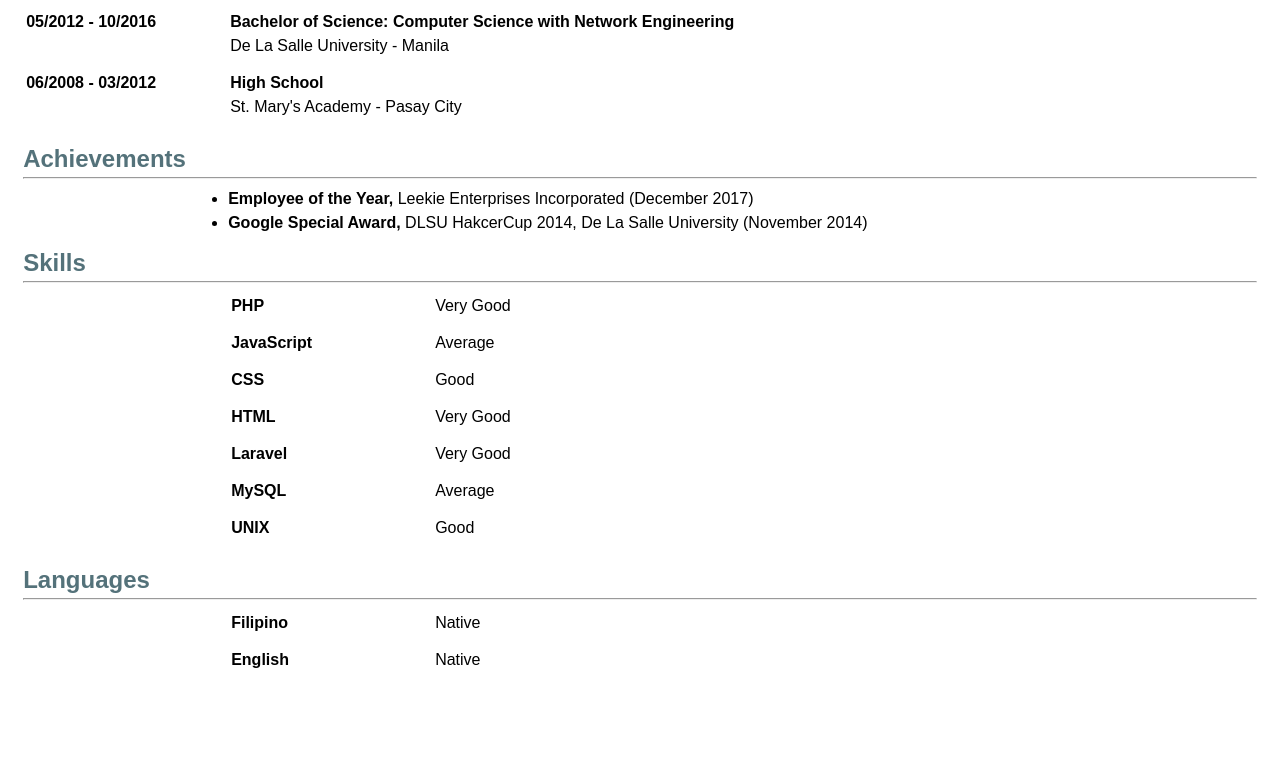
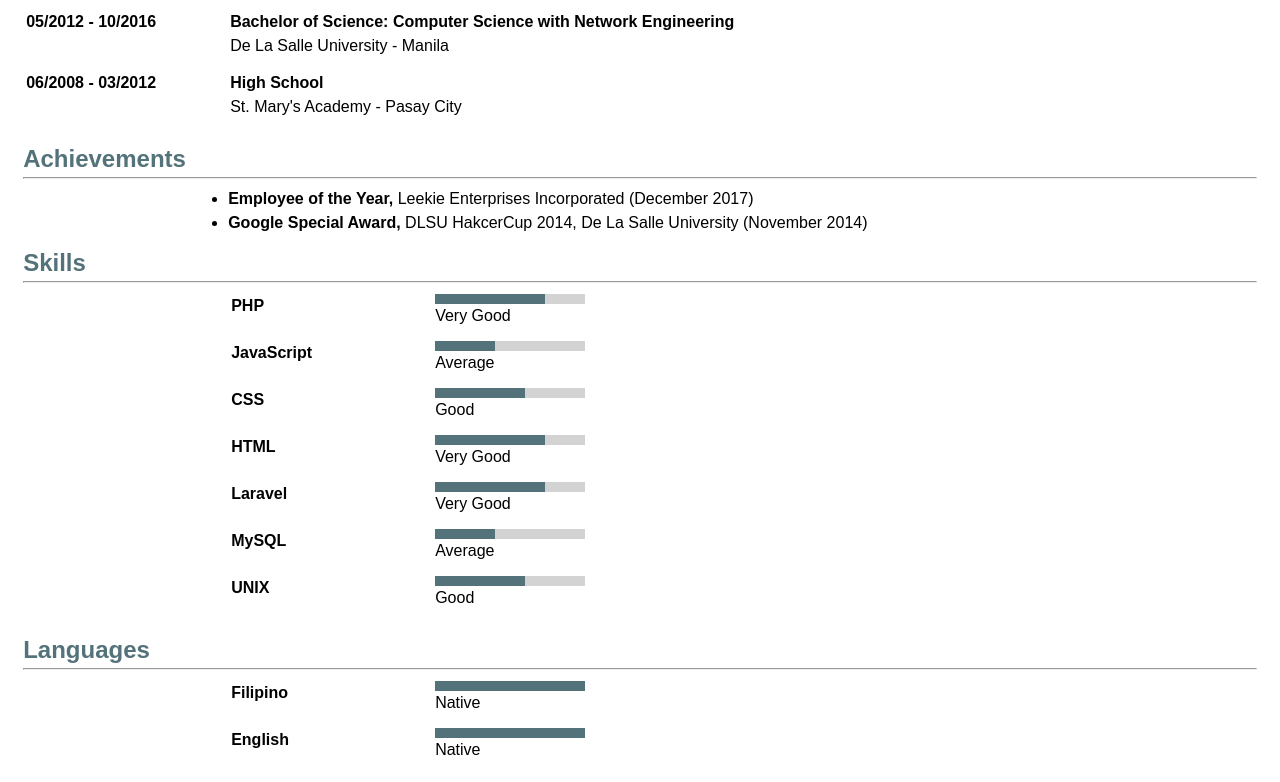
Before and after one commit to trishcaburian/trishcaburian.github.io, a plain HTML site: page index.html in a window 1280 px wide. Shown: the part 699-1481 px from the top of the page. Before the commit the page ends 1391 px from the top, so only its background shows below. Drawn offline with Linux system fonts and the light colour scheme.

Commit message:
progress bars :)

```diff
--- a/index.html
+++ b/index.html
@@ -85,31 +85,60 @@
             <table style="margin:0">
                 <tr>
                     <td class="spacing">PHP</td>
-                    <td>Very Good</td>
+                    <td>
+                        <div class="under"></div>
+                        <div class="progress vg_bar"></div>
+                        <div class="level_name">Very Good</div>
+                    </td>
                 </tr>
                 <tr>
                     <td class="spacing">JavaScript</td>
-                    <td>Average</td>
+                    <td>
+                        <div class="under"></div>
+                        <div class="progress av_bar"></div>
+                        <div class="level_name">Average</div>
+                    </td>
                 </tr>
                 <tr>
                     <td class="spacing">CSS</td>
-                    <td>Good</td>
+                    <td>
+                        <div class="under"></div>
+                        <div class="progress g_bar"></div>
+                        <div class="level_name">Good</div>
+                    </td>
                 </tr>
                 <tr>
                     <td class="spacing">HTML</td>
-                    <td>Very Good</td>
+                    <td>
+                        <div class="under"></div>
+                        <div class="progress vg_bar"></div>
+                        <div class="level_name">Very Good</div>
+                    </td>
                 </tr>
                 <tr>
                     <td class="spacing">Laravel</td>
-                    <td>Very Good</td>
+                    <td>
+                        <div class="under"></div>
+                        <div class="progress vg_bar"></div>
+                        <div class="level_name">Very Good</div>
+                    </td>
                 </tr>
                 <tr>
                     <td class="spacing">MySQL</td>
-                    <td>Average</td>
+                    <td>
+                        <div class="under"></div>
+                        <div class="progress av_bar"></div>
+                        <div class="level_name">Average</div>
+
+                    </td>
                 </tr>
                 <tr>
                     <td class="spacing">UNIX</td>
-                    <td>Good</td>
+                    <td>
+                        <div class="under"></div>
+                        <div class="progress g_bar"></div>
+                        <div class="level_name">Good</div>
+                    </td>
                 </tr>
             </table>
         </div>
@@ -120,11 +149,19 @@
             <table style="margin:0">
                 <tr>
                     <td class="spacing">Filipino</td>
-                    <td>Native</td>
+                    <td>
+                        <div class="under"></div>
+                        <div class="progress full_bar"></div>
+                        <div class="level_name">Native</div>
+                    </td>
                 </tr>
                 <tr>
                     <td class="spacing">English</td>
-                    <td>Native</td>
+                    <td>
+                        <div class="under"></div>
+                        <div class="progress full_bar"></div>
+                        <div class="level_name">Native</div>
+                    </td>
                 </tr>
             </table>
         </div>
--- a/styles.css
+++ b/styles.css
@@ -74,3 +74,37 @@ ul {
 .generic {
     padding-left: 205px;
 }
+
+
+.under {
+    position: absolute;
+    height: 10px;
+    width: 150px;
+    background-color: lightgray;
+}
+
+.progress {
+    position: absolute;
+    background-color: #54727a;
+    height: 10px;
+}
+
+.full_bar {
+    width: 150px;
+}
+
+.vg_bar {
+    width: 110px;
+}
+
+.g_bar {
+    width: 90px;
+}
+
+.av_bar {
+    width: 60px;
+}
+
+.level_name {
+    margin-top: 10px;
+}
```
